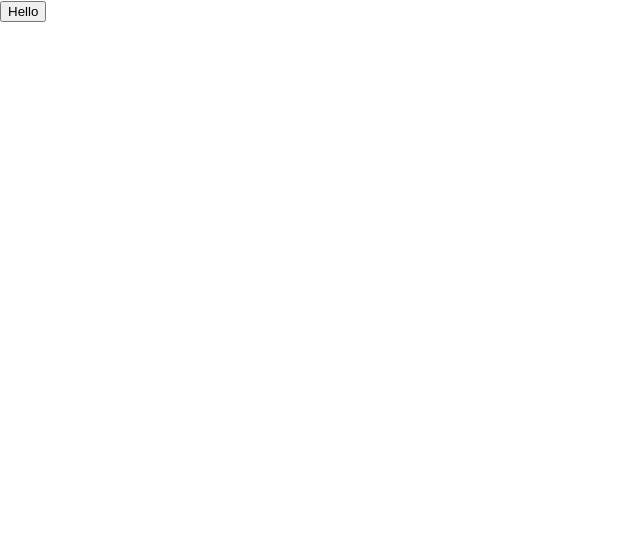
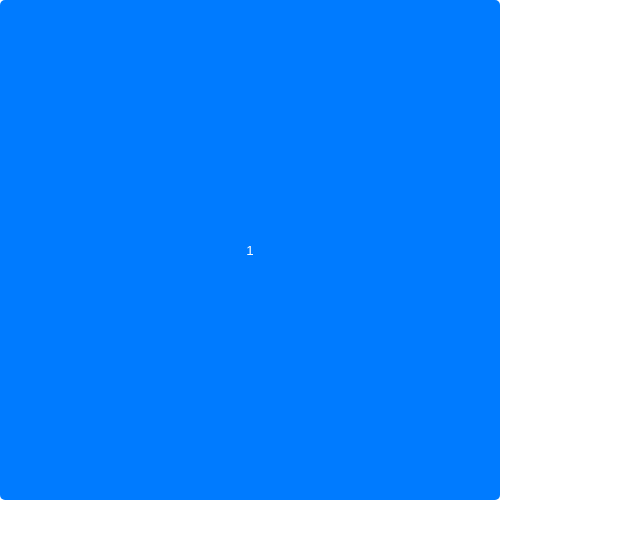
Before and after one commit to vgpontes/minesweeper-react, a React (Create React App) app: page / in a window 1280 px wide. Shown: the top 538 px of the page, without its empty margins (0-640 px from the left). Built offline with nearby package versions, Linux system fonts and the light colour scheme.

Commit message:
add square button css

```diff
--- a/src/App.tsx
+++ b/src/App.tsx
@@ -3,7 +3,7 @@ import MinesweeperGame from './components/MinesweeperGame';
 
 function App() {
   return (
-    <MinesweeperGame numMines={10} boardHeight={9} boardWidth={9}/>
+    <MinesweeperGame numMines={0} boardHeight={1} boardWidth={1}/>
   );
 }
 
--- /dev/null
+++ b/src/components/Minesweeper.css
@@ -0,0 +1,18 @@
+.Container {
+    width: 500px; /* Set width of the container */
+    height: 500px; /* Set height of the container */
+    display: flex;
+    justify-content: center;
+    align-items: center;
+}
+
+.Tile {
+    width: 100%; /* Adjust button width as needed */
+    height: 100%; /* Adjust button height as needed */
+    background-color: #007bff; /* Button background color */
+    color: #ffffff; /* Button text color */
+    border: none; /* Remove button border */
+    border-radius: 5px; /* Add border radius if desired */
+    cursor: pointer; /* Show pointer cursor on hover */
+    outline: none; /* Remove outline on focus */
+}
--- a/src/components/MinesweeperGame.tsx
+++ b/src/components/MinesweeperGame.tsx
@@ -1,9 +1,27 @@
+import React from "react";
 import { Minesweeper, MinesweeperProps } from "../utils/Minesweeper"
 import { Tile } from "./Tile"
 
 export default function MinesweeperGame(props:MinesweeperProps) {
-    const game = new Minesweeper(props)
+    const board = new Minesweeper(props).board;
+    const boardWidth = board[0].length;
+    const boardHeight = board.length;
     return (
-        <Tile/>
-    )
+        <div className="Container">
+          <button className="Tile">1</button>
+        </div>
+      );
+    return (
+        <div className="Container" style={{'--boardWidth': boardWidth, '--boardHeight': boardHeight} as any}>
+            {
+                board.map((row, rowIndex) => (
+                    <div key={rowIndex} className="Row">
+                        {row.map((tile, colIndex) => (
+                            <Tile key={`${rowIndex}${colIndex}`}/>
+                        ))}
+                    </div>
+                ))
+            }
+        </div>
+    );
 }
--- a/src/components/Tile.tsx
+++ b/src/components/Tile.tsx
@@ -1,7 +1,9 @@
+import "./Minesweeper.css"
+
 export function Tile() {
     return (
-        <button>
-            Hello
+        <button className="Tile">
+            1
         </button>
-    );
+    )
 }
```
Also changed, not shown: 1 other file (tests, documents, lock files or other folders).
